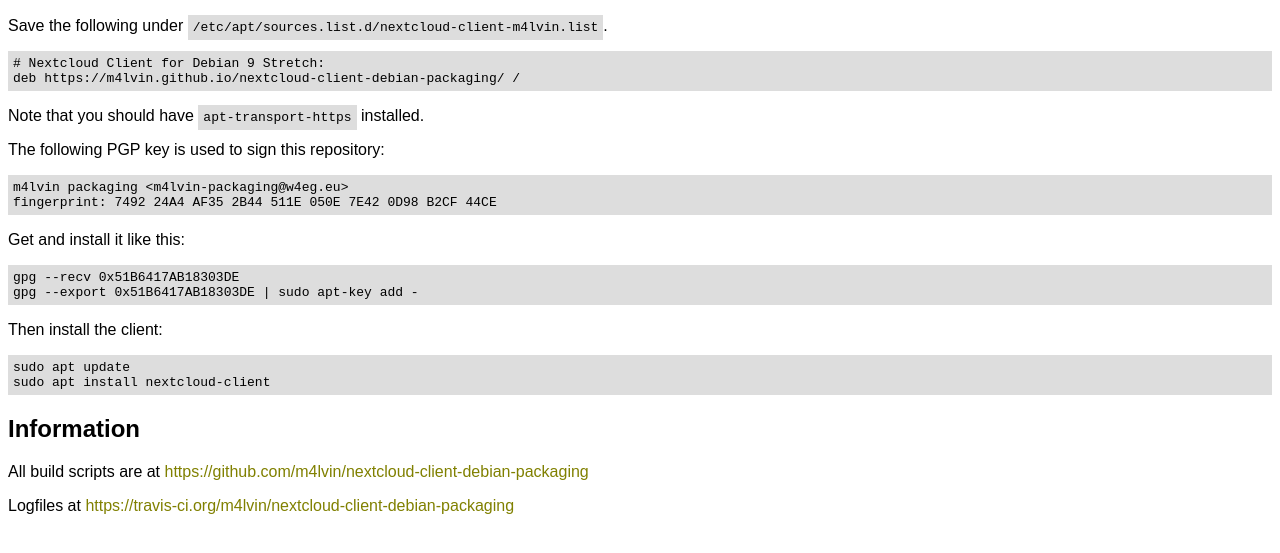
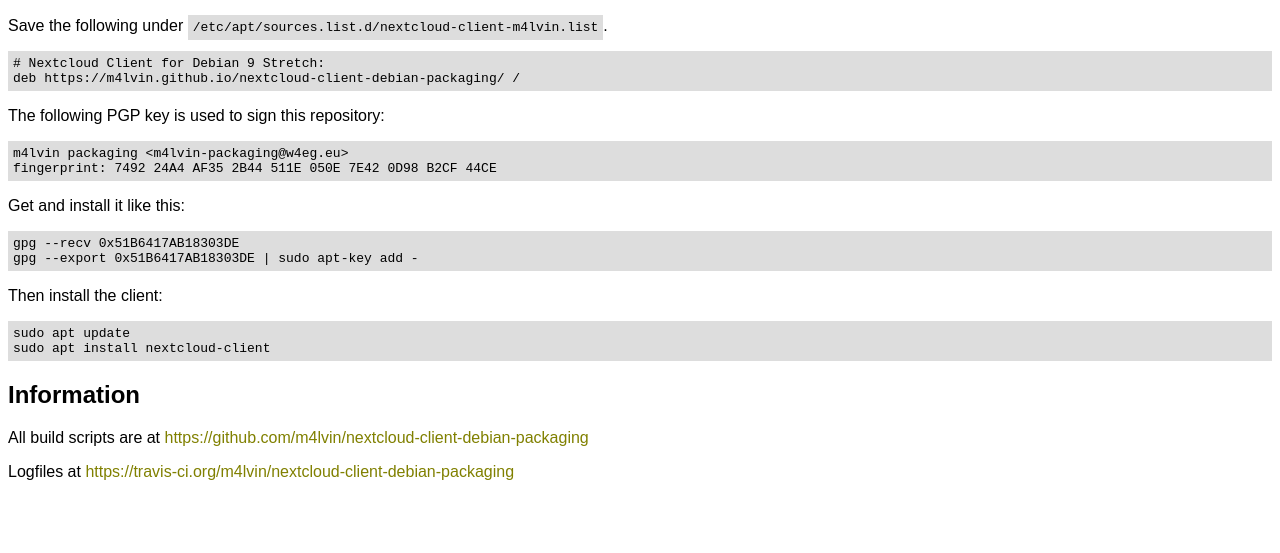
Before and after one commit to m4lvin/nextcloud-client-debian-packaging, a plain HTML site: page upload/index.html in a window 1280 px wide. Shown: the part 111-664 px from the top of the page. Drawn offline with Linux system fonts and the light colour scheme.

Commit message:
Revert "update to 2.5.0", going back to 2.3.3
There are too many bugs in the new client under Debian.

This reverts commit 6939873e8e53968da2c33e6d1205bc5f7be62a9d.

```diff
--- a/upload/index.html
+++ b/upload/index.html
@@ -18,7 +18,6 @@
 # Nextcloud Client for Debian 9 Stretch:
 deb https://m4lvin.github.io/nextcloud-client-debian-packaging/ /
 </pre>
-<p>Note that you should have <code>apt-transport-https</code> installed.</p>
 <p>The following PGP key is used to sign this repository:</p>
 <pre>
 m4lvin packaging &lt;m4lvin-packaging@w4eg.eu&gt;
```
Also changed, not shown: 2 other files.
